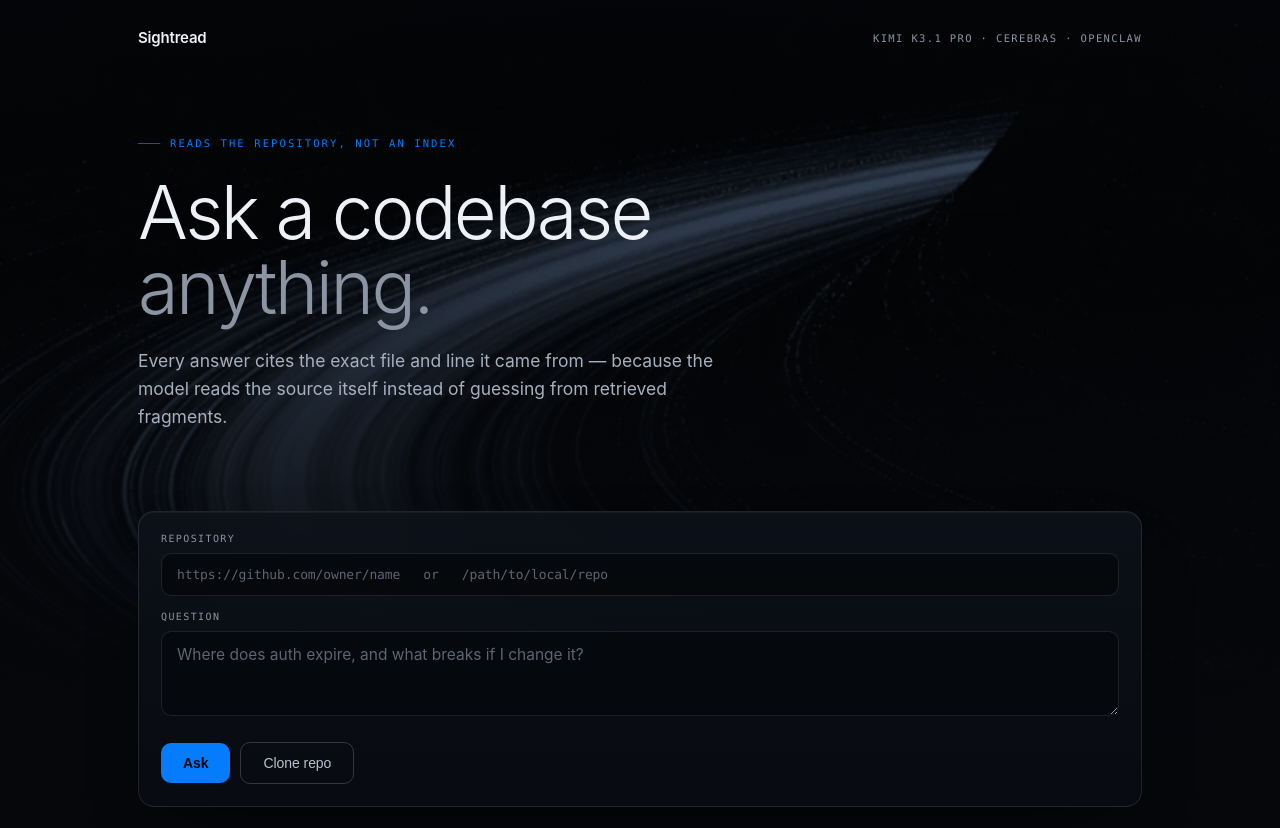
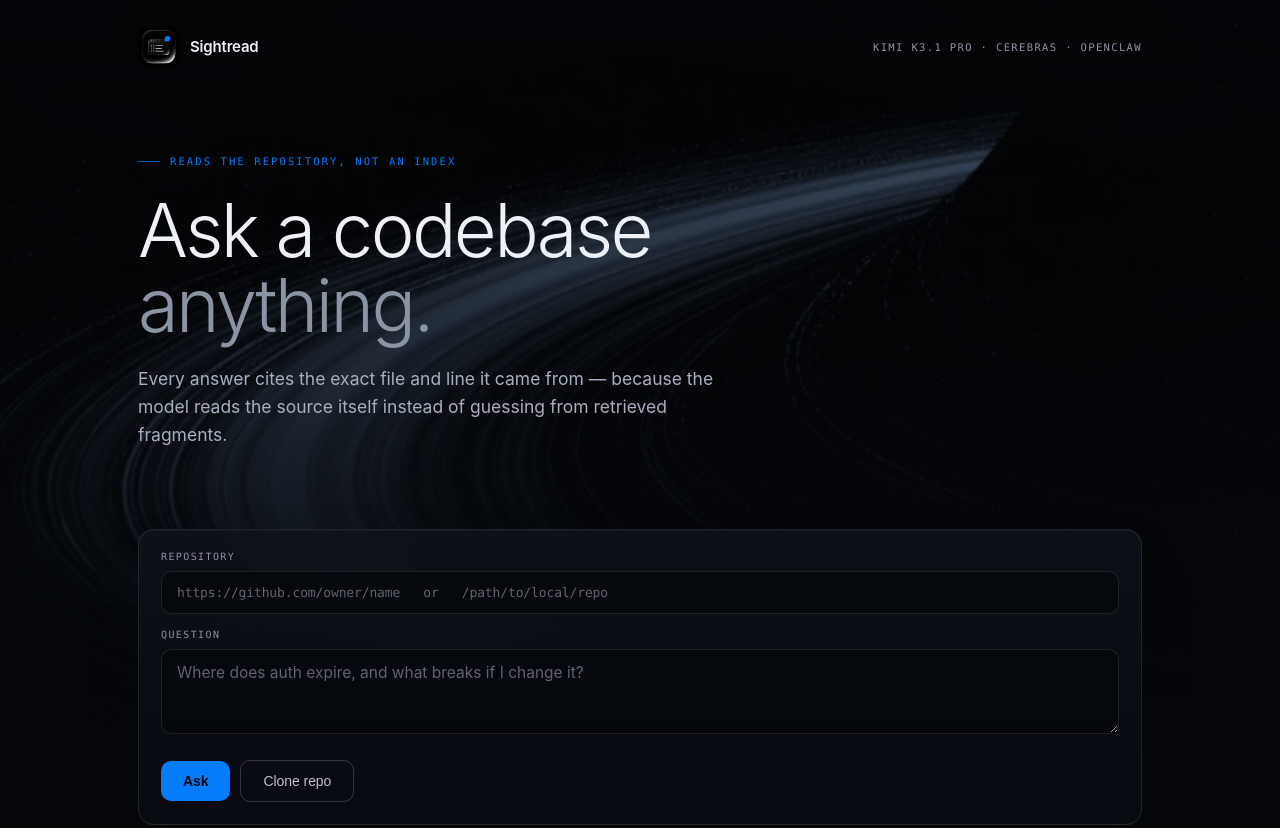
Before and after one commit to ihateSAS/sightread, a plain HTML site: page app/public/index.html in a window 1280 px wide. Shown: the top 828 px of the page. Drawn offline with Linux system fonts and the light colour scheme.

Commit message:
Put the mark back in the header at a legible size
The revert had removed the img along with the glow, so the header had no icon at all. It returns at 42px with no ring and no glow — large enough for the blue to read on black.

```diff
--- a/app/public/index.html
+++ b/app/public/index.html
@@ -50,7 +50,10 @@
     padding: 26px 0 0;
   }
   .brand { display: flex; align-items: center; gap: 10px; text-decoration: none; color: inherit; }
-  .brand img { width: 26px; height: 26px; border-radius: 7px; display: block; }
+  .brand img {
+    width: 42px; height: 42px; border-radius: 11px; display: block; flex-shrink: 0;
+  }
+  .brand span { font-size: 19px; }
   .brand span { font-size: 15px; font-weight: 600; letter-spacing: -0.012em; }
   .stack {
     font: 10.5px/1 var(--mono); color: var(--dim);
@@ -199,7 +202,7 @@
 
 <div class="shell">
   <nav>
-    <a class="brand" href="/"><span>Sightread</span></a>
+    <a class="brand" href="/"><img src="/icon.png" alt="" /><span>Sightread</span></a>
     <span class="stack">Kimi K3.1 Pro · Cerebras · OpenClaw</span>
   </nav>
 
```
